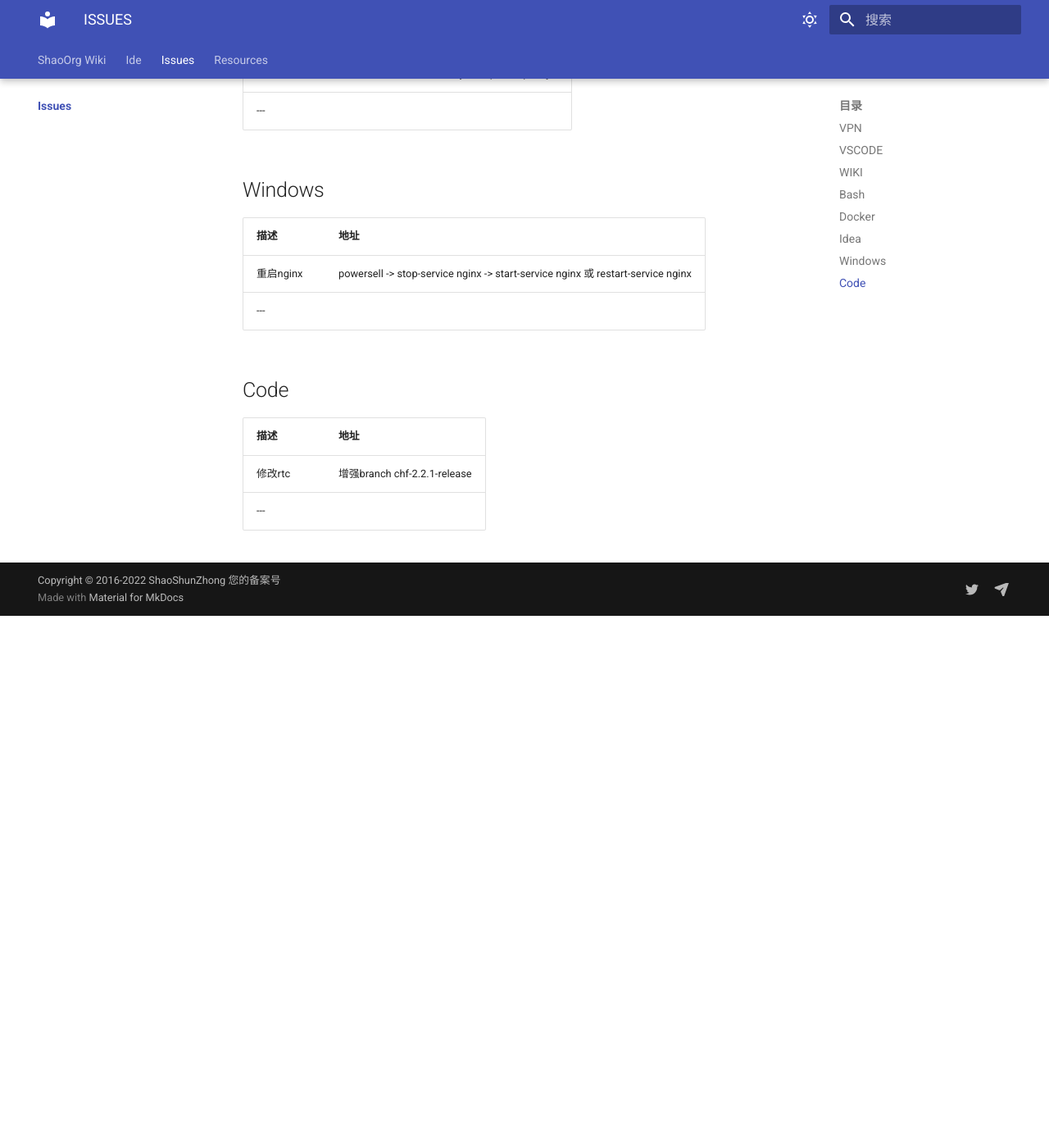
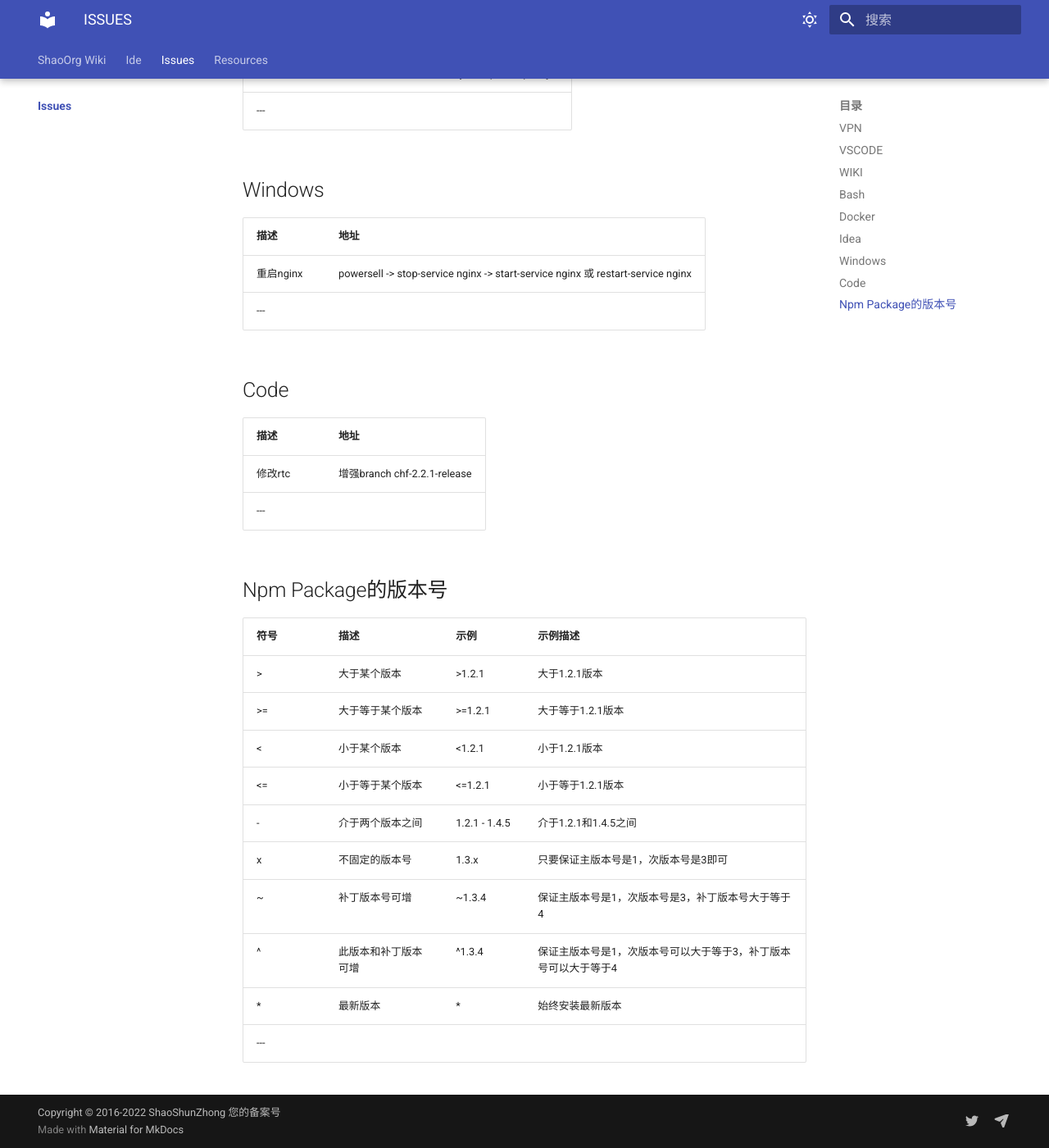
Before and after one commit to ShaoOrg/bulletin, an MkDocs documentation site: the page built from docs/issues/index.md, in a window 1280 px wide and 1400 px high, scrolled down 1767 px. Shown: the whole window at 82% size. Built offline with MkDocs 1.6.1 and Material for MkDocs 9.7.7, drawn with Linux system fonts in a browser that asks for light colours; before the commit the page ends 2518 px from its top, so only the background shows below that.

Commit message:
NOCR: new pub resources

```diff
--- a/docs/issues/index.md
+++ b/docs/issues/index.md
@@ -53,3 +53,17 @@
 |  ----  | ----  |
 |修改rtc|增强branch chf-2.2.1-release|
 ---
+
+## Npm Package的版本号
+|符号|描述|示例|示例描述|
+| ---- | ---- | ---- | ---- |
+|>	|大于某个版本	|>1.2.1	|大于1.2.1版本|
+|>= 	|大于等于某个版本	|>=1.2.1	|大于等于1.2.1版本|
+|<	|小于某个版本 	|<1.2.1	|小于1.2.1版本|
+|<= 	|小于等于某个版本 	|<=1.2.1	|小于等于1.2.1版本|
+|- 	|介于两个版本之间 	|1.2.1 - 1.4.5	|介于1.2.1和1.4.5之间|
+| x	|不固定的版本号 	|1.3.x	|只要保证主版本号是1，次版本号是3即可|
+|~	|补丁版本号可增	|~1.3.4	|保证主版本号是1，次版本号是3，补丁版本号大于等于4|
+|^	|此版本和补丁版本可增	|^1.3.4	|保证主版本号是1，次版本号可以大于等于3，补丁版本号可以大于等于4|
+|*	|最新版本 	|*	|始终安装最新版本|
+---
```
Also changed, not shown: docs/resources/index.md (+2 -1 lines).
